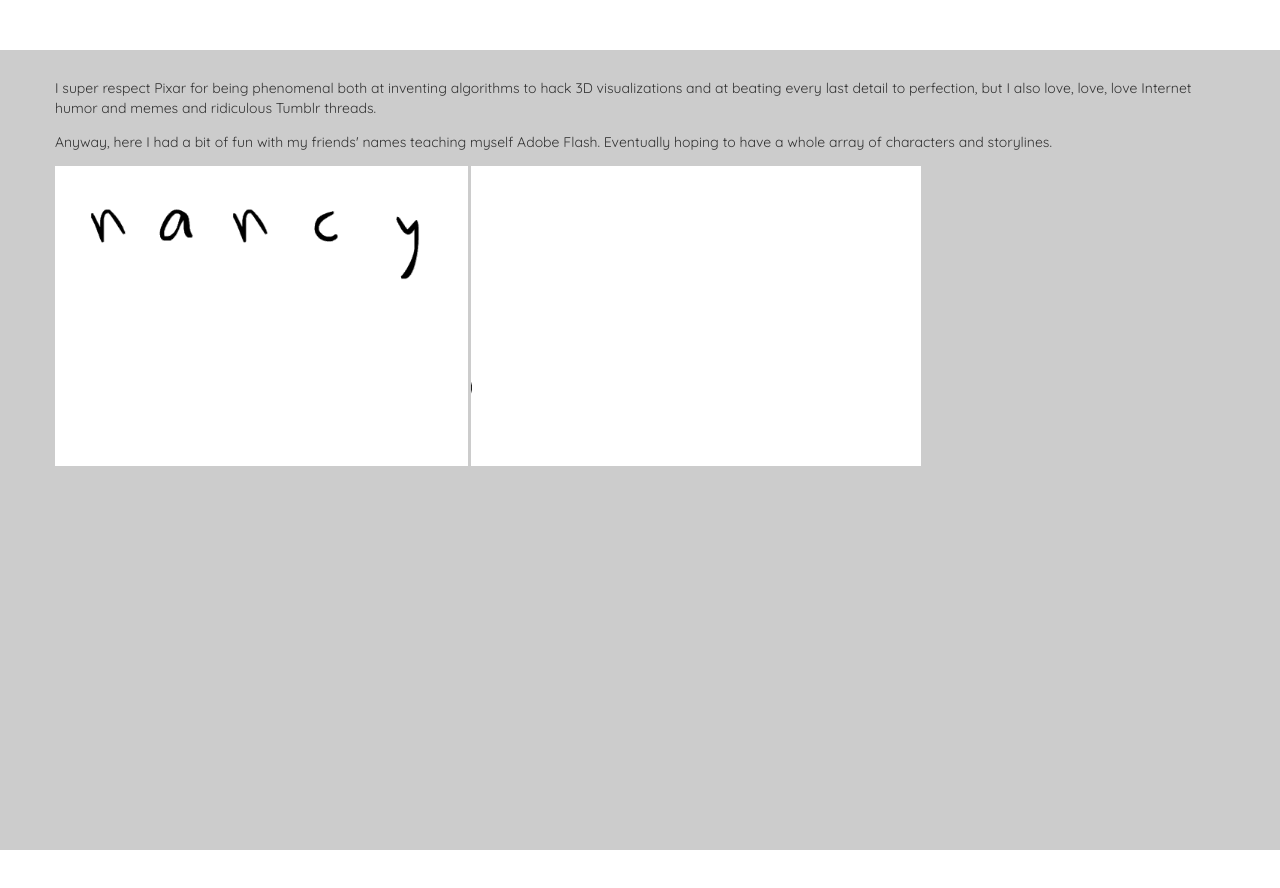
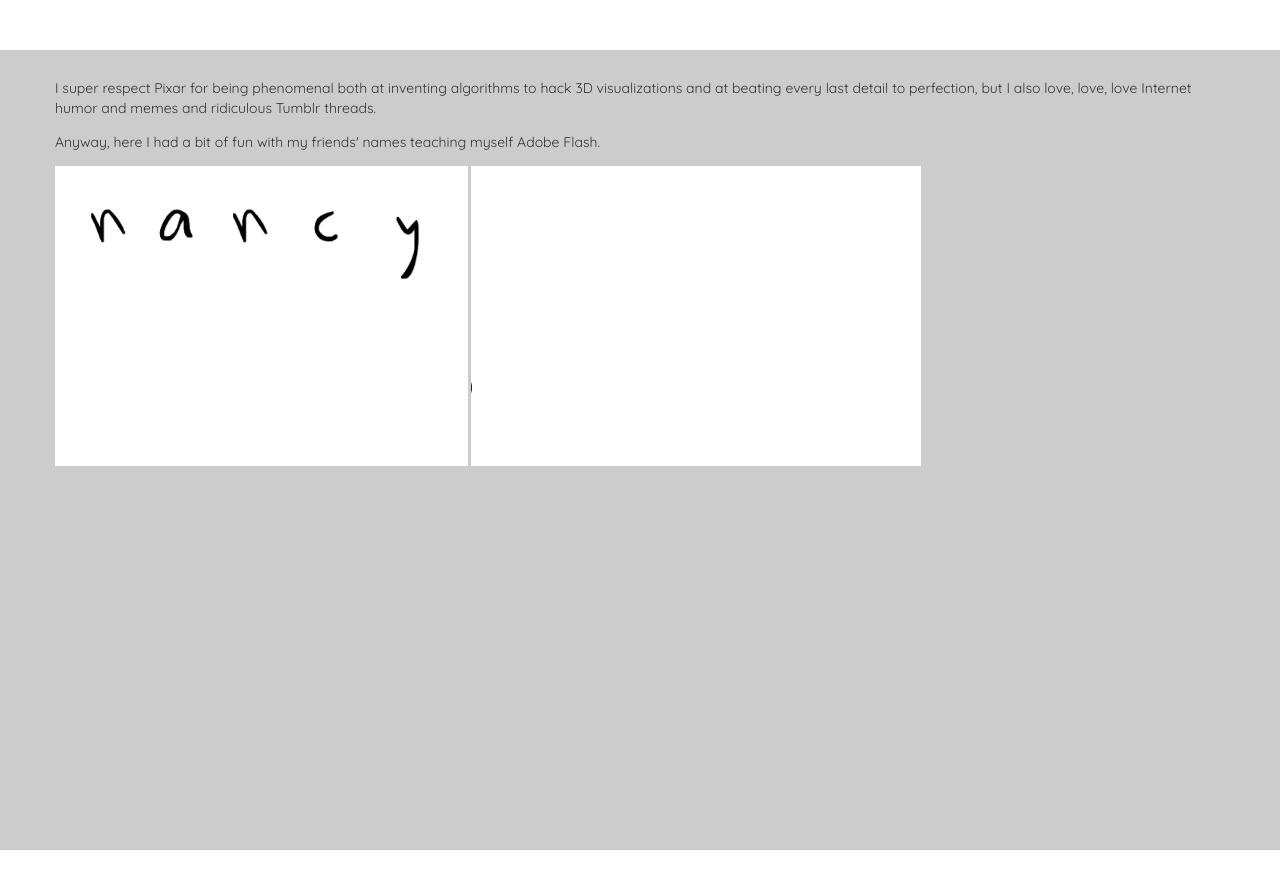
Before and after one commit to nonchee/portfolio, a plain HTML site: page index.html in a window 1280 px wide. Shown: the part 3760-4648 px from the top of the page. Drawn offline with nearby package versions, Linux system fonts and the light colour scheme.

Commit message:
merp just a slight text change now go to sleep nancy

```diff
--- a/index.html
+++ b/index.html
@@ -403,7 +403,7 @@
             <div class="row description">
                 <p> I super respect Pixar for being phenomenal both at inventing algorithms to hack 3D visualizations and at beating every last detail to perfection, but I also love, love, love Internet humor and memes and ridiculous Tumblr threads. </p>
 
-                <p>Anyway, here I had a bit of fun with my friends' names teaching myself Adobe Flash. Eventually hoping to have a whole array of characters and storylines. </p></div>
+                <p>Anyway, here I had a bit of fun with my friends' names teaching myself Adobe Flash. </p></div>
 
             <div class="row">
                 <img height="300px" src="res/my%20nameee.gif">
```
